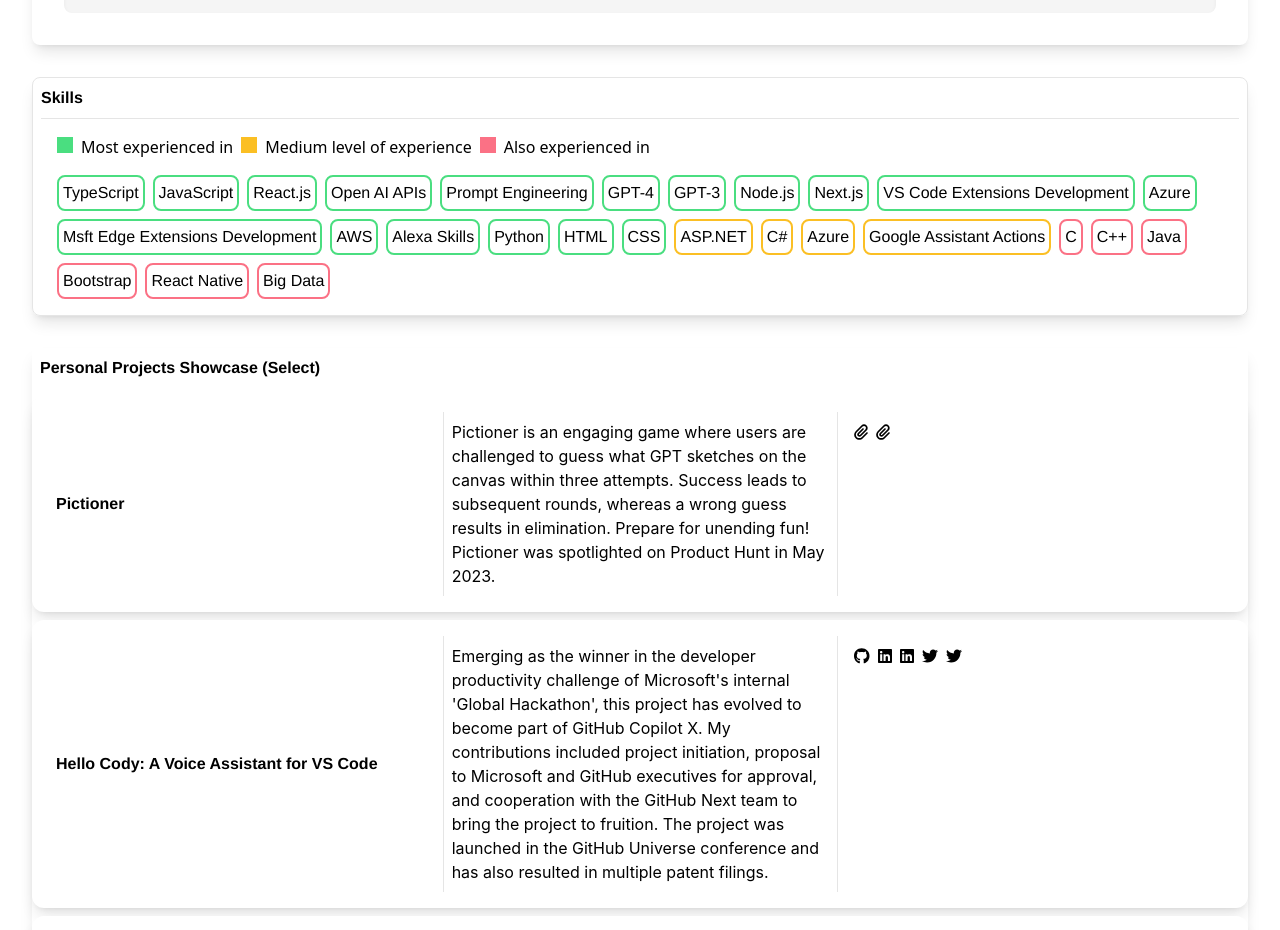
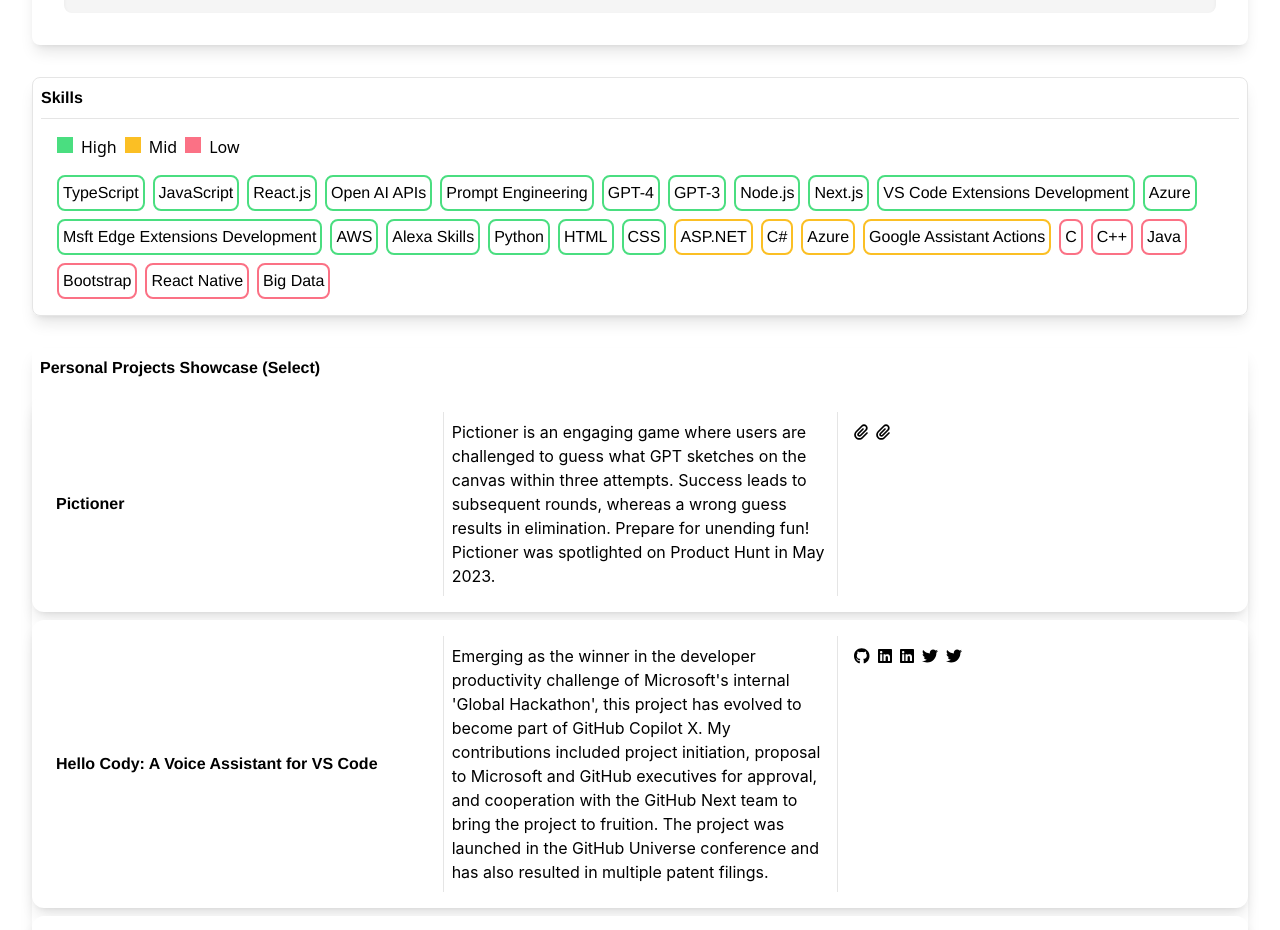
Before and after one commit to priyankark/PriyankarKumarPortfolio, a Next.js app: page / in a window 1280 px wide. Shown: the part 2340-3270 px from the top of the page. Built offline with nearby package versions, Linux system fonts and the light colour scheme.

Commit message:
Make legend less wordy

```diff
--- a/components/SkillsMap.tsx
+++ b/components/SkillsMap.tsx
@@ -63,9 +63,9 @@
             <h4 className="font-display font-bold mr-4">Skills</h4>
             <hr className="mt-2" />
             <div className="flex mt-4 ml-4">
-                <p><span className="inline-block w-4 h-4 mr-2 bg-green-400"></span>Most experienced in</p>
-                <p><span className="inline-block w-4 h-4 mr-2 ml-2 bg-amber-400"></span>Medium level of experience</p>
-                <p><span className="inline-block w-4 h-4 mr-2 ml-2 bg-red-400"></span>Also experienced in</p>
+                <p><span className="inline-block w-4 h-4 mr-2 bg-green-400"></span>High</p>
+                <p><span className="inline-block w-4 h-4 mr-2 ml-2 bg-amber-400"></span>Mid</p>
+                <p><span className="inline-block w-4 h-4 mr-2 ml-2 bg-red-400"></span>Low</p>
             </div>
             <div className="flex flex-row flex-wrap p-2">
                 {SkillsData.map((skill, index) =>
```
